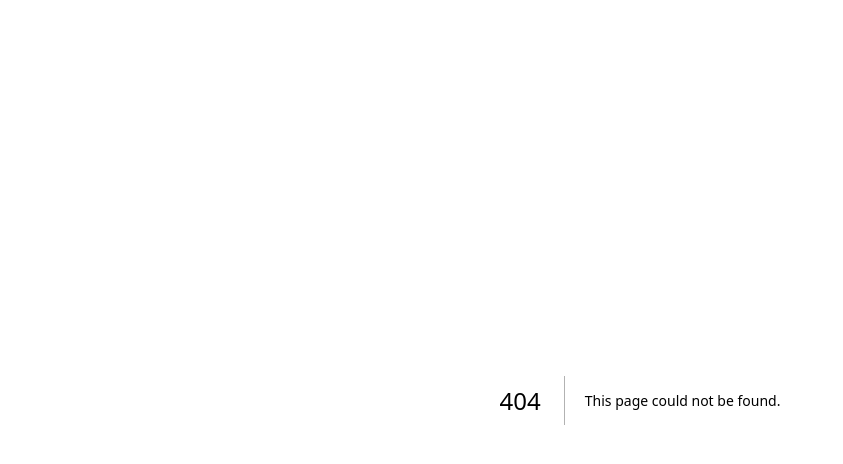
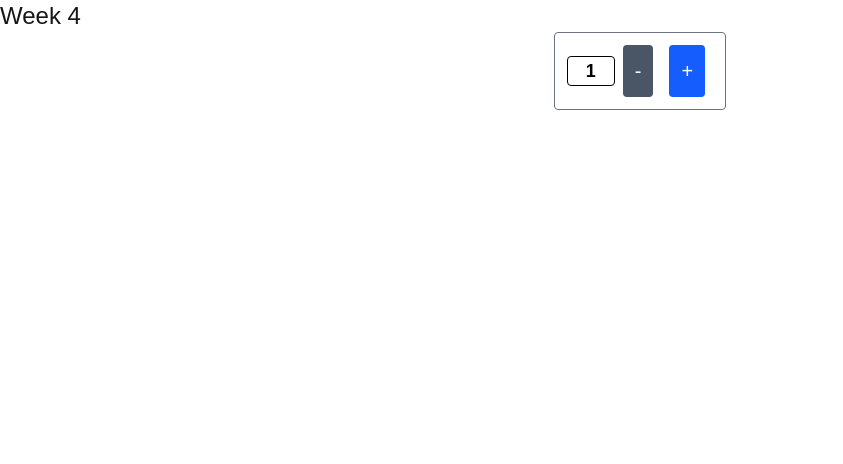
Before and after one commit to Maxwell9-9/cprg306-assignments, a Next.js app: page /week-4 in a window 1280 px wide. Before the commit this address had no page. Shown: the top 464 px of the page, without its empty margins (0-843 px from the left). Built offline with nearby package versions, Linux system fonts and the light colour scheme.

Commit message:
Add assignment 4

```diff
--- a/app/page.js
+++ b/app/page.js
@@ -6,6 +6,7 @@ export default function Home() {
       <h1 className="text-2xl">CPRG 306: Web Development 2 - Assignments</h1>
       <p><Link href="week-2">Week 2</Link></p>
       <p><Link href="week-3">Week 3</Link></p>
+      <p><Link href="week-4">Week 4</Link></p>
     </main>
   );
 }
--- /dev/null
+++ b/app/week-4/new-item.js
@@ -0,0 +1,30 @@
+'use client'
+
+import { useState } from "react"
+
+export default function NewItem() {
+    const [getQuantity, setQuantity] = useState(1)
+
+    const increment = function() {
+        if (getQuantity + 1 <= 20) {
+            setQuantity(getQuantity + 1)
+        }
+    }
+    const decrement = function() {
+        if (getQuantity - 1 >= 1) {
+            setQuantity(getQuantity - 1)
+        }
+
+    }
+
+    return (
+        <div className="flex  justify-center min-h-screen">
+            <p className="flex items-center justify-center border border-gray-500 rounded w-min h-min p-3">
+                <span className="text-black w-12 text-lg font-extrabold text-center border border-black rounded">{getQuantity}</span>
+                {getQuantity > 1 ? <button className="bg-blue-600 text-white p-3 text-xl mx-2 rounded hover:bg-blue-700"onClick={decrement}>-</button> : <button className="bg-gray-600 text-white p-3 text-xl mx-2 rounded hover:cursor-not-allowed" disabled>-</button>}
+                {getQuantity < 20 ? <button className="bg-blue-600 text-white p-3 text-xl mx-2 rounded hover:bg-blue-700" onClick={increment}>+</button> : <button className="bg-gray-600 text-white p-3 text-xl mx-2 rounded hover:cursor-not-allowed"disabled>+</button>}
+            </p>
+        </div>
+    )
+
+}
--- /dev/null
+++ b/app/week-4/page.js
@@ -0,0 +1,11 @@
+import NewItem from "./new-item";
+
+export default function Page() {
+  return (
+    <div>
+      <h1 className="text-2xl">Week 4</h1>
+        <NewItem />
+
+    </div>
+  );
+}
```
